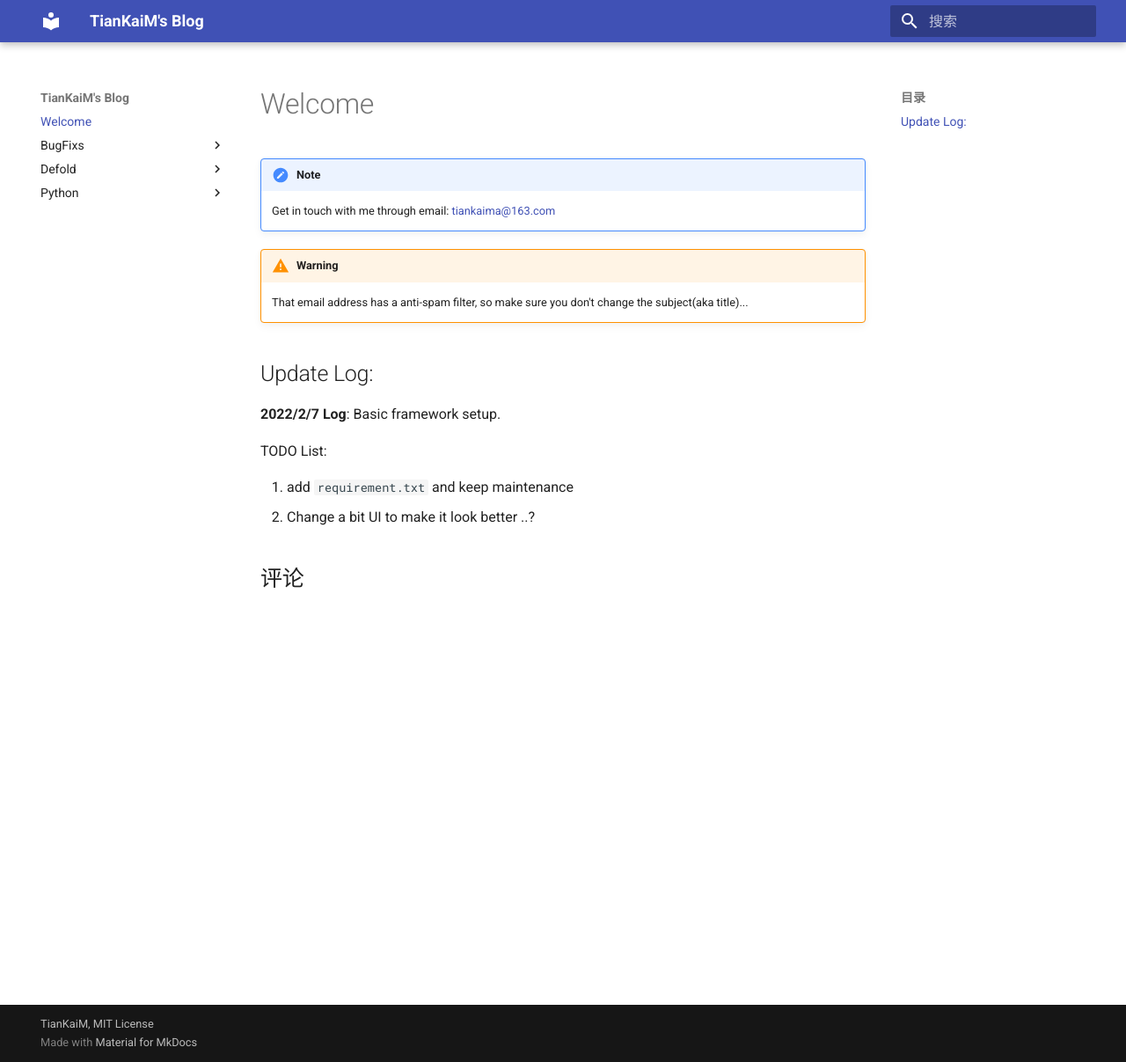
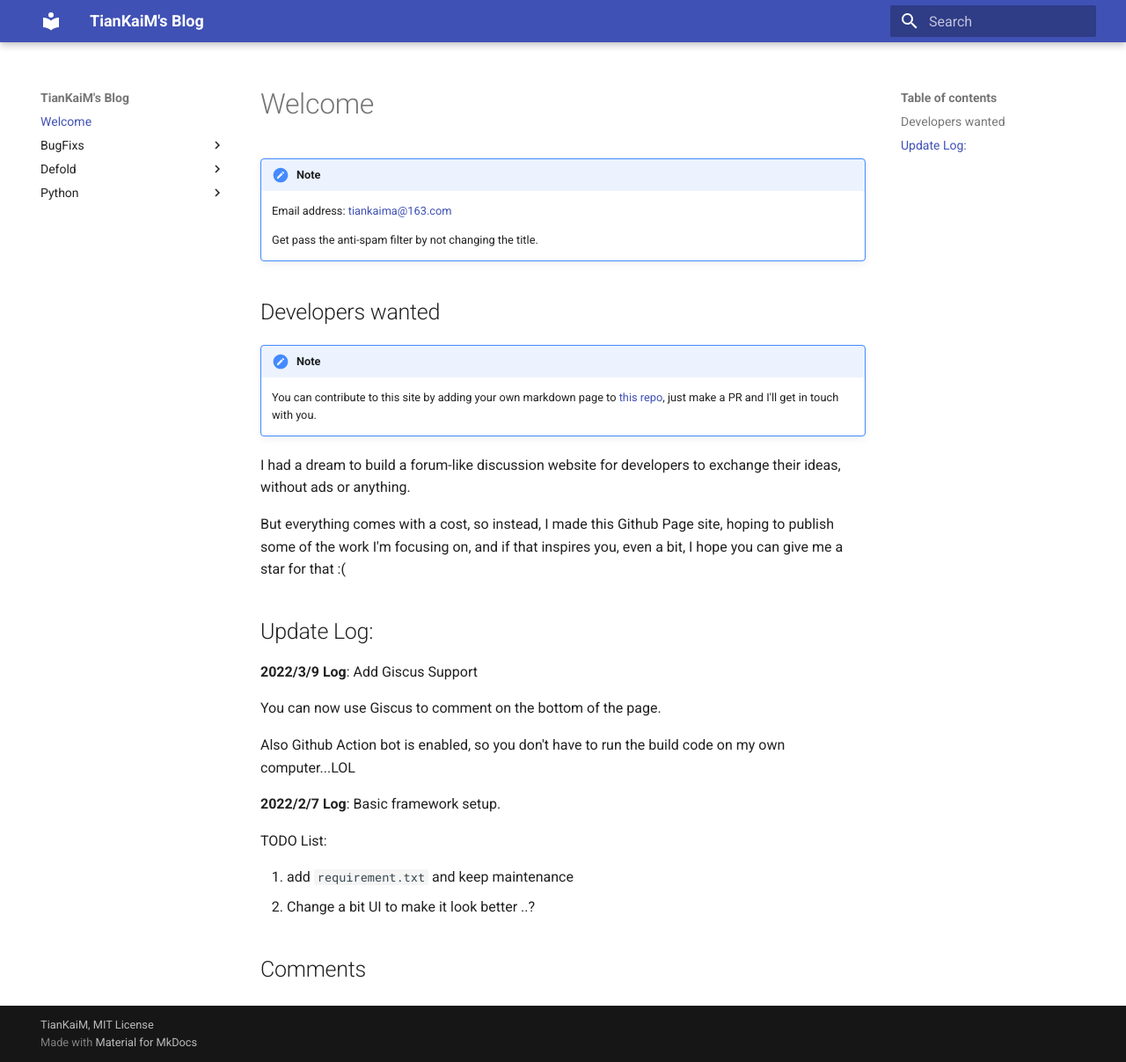
Before and after one commit to tiankaima/docs, an MkDocs documentation site: the page built from docs/index.md, in a window 1280 px wide and 1207 px high. Shown: the whole window at 88% size. Built offline with MkDocs 1.6.1 and Material for MkDocs 9.7.7, drawn with Linux system fonts in a browser that asks for light colours; comment, search, counter and statistics services are not loaded.

Commit message:
Update index.md

```diff
--- a/docs/index.md
+++ b/docs/index.md
@@ -1,12 +1,27 @@
 # Welcome
 
 !!! note
-    Get in touch with me through email: [tiankaima@163.com](mailto://tiankaima@163.com?subject=[Hi There])
+    Email address: [tiankaima@163.com](mailto://tiankaima@163.com?subject=[Hi There])
 
-!!! warning
-    That email address has a anti-spam filter, so make sure you don't change the subject(aka title)...
+    Get pass the anti-spam filter by not changing the title.
+
+
+## Developers wanted
+
+!!! note
+    You can contribute to this site by adding your own markdown page to [this repo](https://github.com/tiankaima/docs), just make a PR and I'll get in touch with you.
+
+I had a dream to build a forum-like discussion website for developers to exchange their ideas, without ads or anything.
+
+But everything comes with a cost, so instead, I made this Github Page site, hoping to publish some of the work I'm focusing on, and if that inspires you, even a bit, I hope you can give me a star for that :(
 
 ## Update Log:
+
+**2022/3/9 Log**: Add Giscus Support
+
+You can now use Giscus to comment on the bottom of the page.
+
+Also Github Action bot is enabled, so you don't have to run the build code on my own computer...LOL
 
 **2022/2/7 Log**: Basic framework setup.
 
--- a/mkdocs.yml
+++ b/mkdocs.yml
@@ -2,7 +2,7 @@ site_name: TianKaiM's Blog
 
 site_description: Personal Blog.
 site_author: TianKaiM
-site_url: https://github.com/tiankaima
+site_url: https://tiankaima.github.io/docs
 
 # Copyright
 copyright: TianKaiM, MIT License
@@ -10,7 +10,7 @@ copyright: TianKaiM, MIT License
 theme:
   name: material
   custom_dir: overrides
-  language: zh
+  language: en
   palette:
     primary: indigo
     accent: indigo
```
